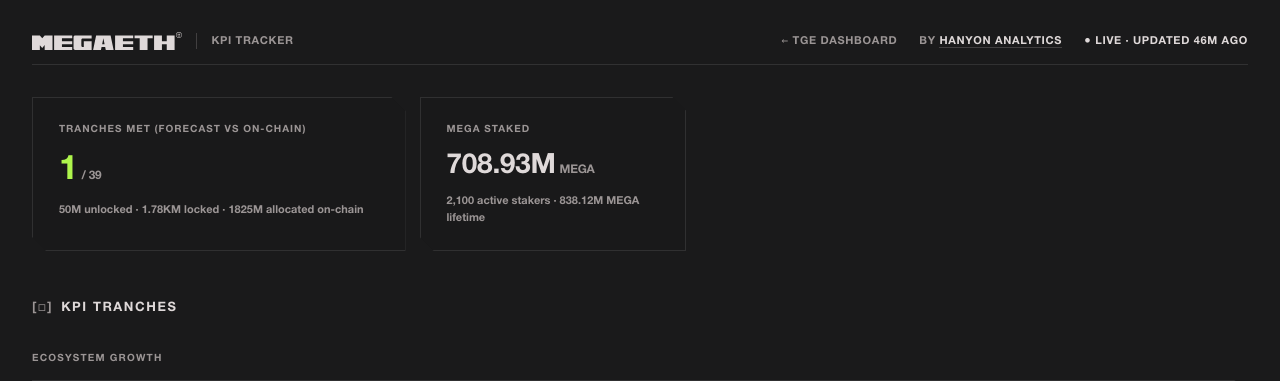
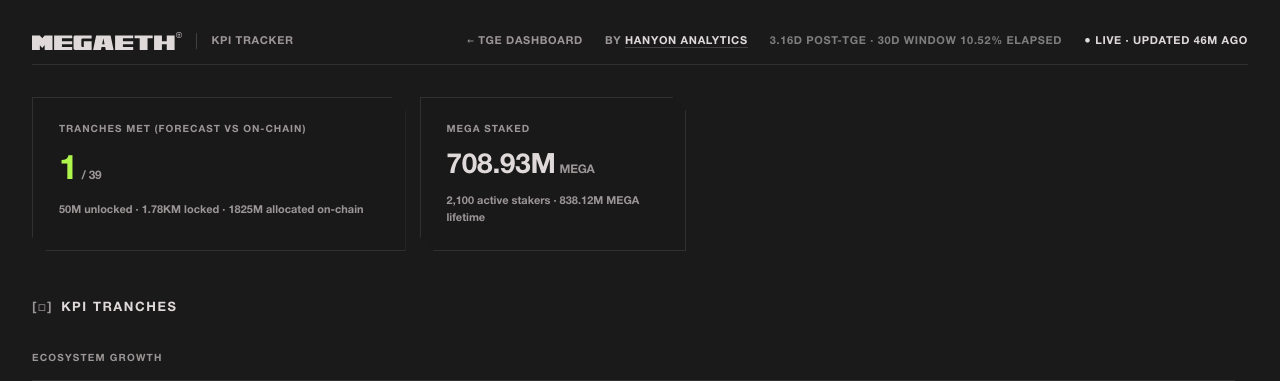
Before and after one commit to jayow/megaeth, a Flask app: page /kpis in a window 1280 px wide. Shown: the top 381 px of the page. Run offline with Flask 3, Linux system fonts and the light colour scheme; some libraries are stand-ins or nearby versions.

Commit message:
Tick TGE elapsed timer client-side every 1s
The previous tile showed the snapshot-time TGE elapsed value, which only
refreshed hourly with the cron. Now the header carries a live ticker that
recomputes from the TGE timestamp + Date.now() so users see the actual
post-TGE time advance in real time.

Co-Authored-By: Claude Opus 4.7 (1M context) <noreply@anthropic.com>

```diff
--- a/templates/kpis.html
+++ b/templates/kpis.html
@@ -141,6 +141,7 @@
   <div class="meta">
     <a href="/tge">← TGE Dashboard</a>
     <span>BY <a href="https://hanyon.app" target="_blank" style="color:var(--white);border-bottom:1px solid var(--line-2);padding-bottom:1px"><b>HANYON ANALYTICS</b></a></span>
+    <span id="tgeLive" style="color:var(--text2);font-size:11px"></span>
     <span class="live" id="mSync">● LIVE</span>
   </div>
 </div>
@@ -257,6 +258,22 @@ function render() {
       <div class="sub">${fmtInt(staking.totals.active_stakers)} active stakers · ${fmt(parseFloat(staking.totals.lifetime_staked))} MEGA lifetime</div>
     </div>
   `;
+
+  // Live TGE timer — recompute every second from TGE timestamp so the displayed
+  // elapsed time ticks in real time instead of being frozen at snapshot time.
+  if (kpis.tge && kpis.tge.timestamp) {
+    if (window._tgeTickInterval) clearInterval(window._tgeTickInterval);
+    const tgeTs = kpis.tge.timestamp;
+    const tickTGE = () => {
+      const elapsed = Date.now()/1000 - tgeTs;
+      const days = elapsed / 86400;
+      const pct  = Math.min(100, (elapsed / (30*86400)) * 100);
+      const el = document.getElementById('tgeLive');
+      if (el) el.textContent = `${days.toFixed(2)}d post-TGE · 30d window ${pct.toFixed(2)}% elapsed`;
+    };
+    tickTGE();
+    window._tgeTickInterval = setInterval(tickTGE, 1000);
+  }
 
   // ─── KPI list grouped by category ───
   const order = ['Ecosystem Growth', 'MegaETH Performance', 'MegaETH Decentralization', 'Ethereum Decentralization'];
```
